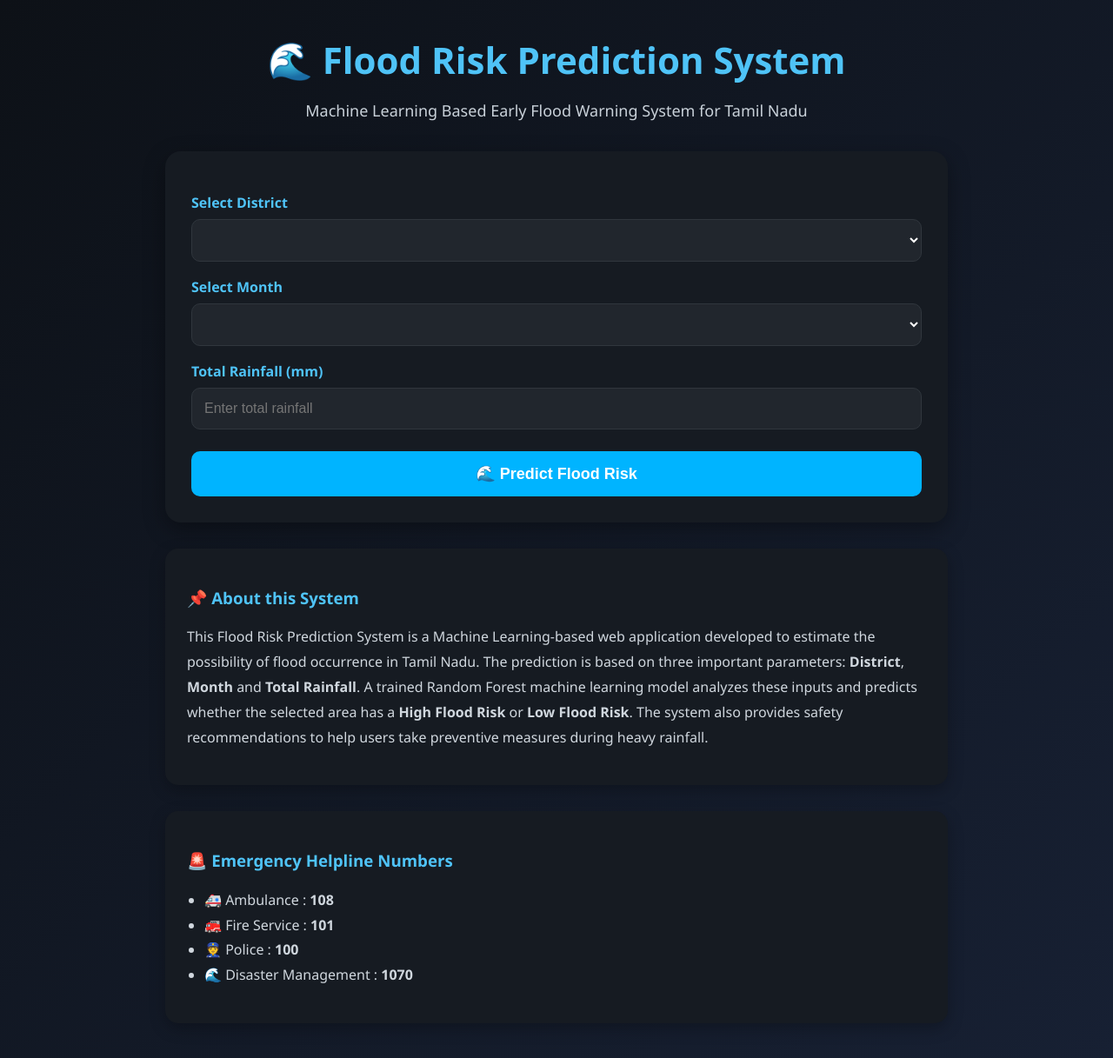
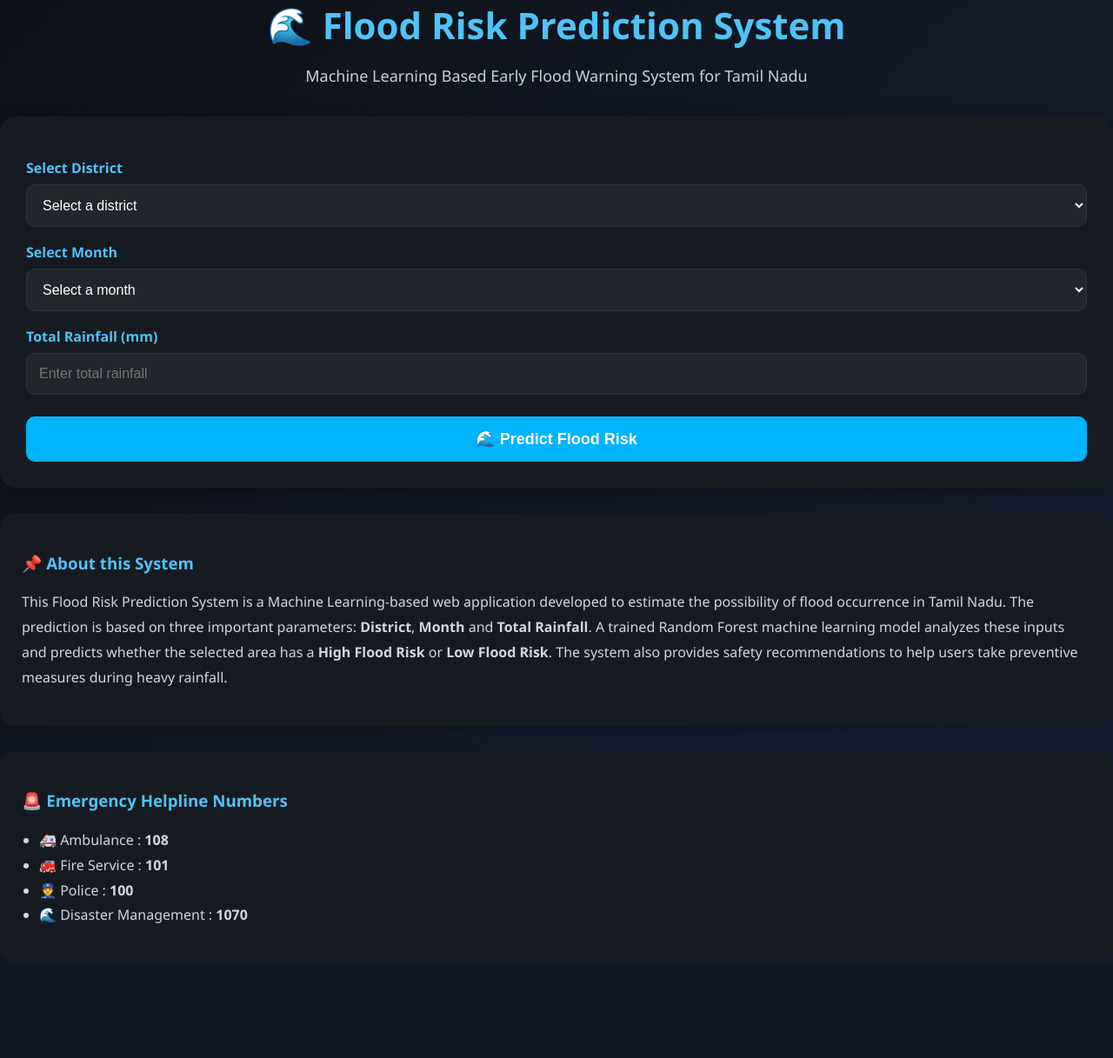
Before and after one commit to ritisharanjan10177-netizen/Flood_Risk_Prediction_System0, a Flask app: template app/templates/index.html in a window 1280 px wide. Shown: the whole page at 87% size. After the commit the page ends 1062 px from the top, so only its background shows below. Run offline with Flask 3, Linux system fonts and the light colour scheme; the template is opened without the code that fills it, so the values that code supplies are empty; parts of the project's set-up code (start-up, migrations or seed data) failed here and were passed over.

Commit message:
Update rainfall automation and month selection

```diff
--- a/app/app.py
+++ b/app/app.py
@@ -1,104 +1,429 @@
-from flask import Flask, render_template, request
+from flask import Flask, render_template, request, jsonify
 import joblib
+import csv
+import os
+import re
 
 app = Flask(__name__)
 
-# Load the trained model
+# ---------------------------------------------------
+# LOAD TRAINED MODEL
+# ---------------------------------------------------
+
 model = joblib.load("flood_model.pkl")
 
-# Load encoders
+# ---------------------------------------------------
+# LOAD ENCODERS
+# ---------------------------------------------------
+
 district_encoder = joblib.load("district_encoder.pkl")
+month_encoder = joblib.load("month_encoder.pkl")
 
-# Month names for the dropdown
-month_names = [
-    "January",
-    "February",
-    "March",
-    "April",
-    "May",
-    "June",
-    "July",
-    "August",
-    "September",
-    "October",
-    "November",
-    "December"
-]
 
-# Mapping month names back to numbers
-month_mapping = {
-    "January": 1,
-    "February": 2,
-    "March": 3,
-    "April": 4,
-    "May": 5,
-    "June": 6,
-    "July": 7,
-    "August": 8,
-    "September": 9,
-    "October": 10,
-    "November": 11,
-    "December": 12
-}
+# ---------------------------------------------------
+# MONTH NAME NORMALIZATION
+# ---------------------------------------------------
 
+def normalize_month(month):
+    month = str(month).strip().lower()
+
+    months = {
+        "jan": "january",
+        "january": "january",
+
+        "feb": "february",
+        "february": "february",
+
+        "mar": "march",
+        "march": "march",
+
+        "apr": "april",
+        "april": "april",
+
+        "may": "may",
+
+        "jun": "june",
+        "june": "june",
+
+        "jul": "july",
+        "july": "july",
+
+        "aug": "august",
+        "august": "august",
+
+        "sep": "september",
+        "sept": "september",
+        "september": "september",
+
+        "oct": "october",
+        "october": "october",
+
+        "nov": "november",
+        "november": "november",
+
+        "dec": "december",
+        "december": "december"
+    }
+
+    return months.get(month, month)
+
+
+# ---------------------------------------------------
+# FIND RAINFALL FROM DATASET
+# ---------------------------------------------------
+
+def get_rainfall_from_dataset(district_name, month_name):
+
+    # Dataset location
+    dataset_path = os.path.join(
+        os.path.dirname(os.path.dirname(__file__)),
+        "dataset",
+        "raw_data",
+        "TamilNadu_Rainfall.csv"
+    )
+
+    # If dataset is not found, try the current folder
+    if not os.path.exists(dataset_path):
+
+        dataset_path = os.path.join(
+            os.path.dirname(__file__),
+            "TamilNadu_Rainfall.csv"
+        )
+
+    if not os.path.exists(dataset_path):
+        return None
+
+    district_name = district_name.strip().lower()
+    month_name = normalize_month(month_name)
+
+    rainfall_values = []
+
+    try:
+
+        with open(
+            dataset_path,
+            "r",
+            encoding="utf-8-sig"
+        ) as file:
+
+            reader = csv.DictReader(file)
+
+            if not reader.fieldnames:
+                return None
+
+            columns = reader.fieldnames
+
+            # Find district column
+            district_column = None
+
+            for column in columns:
+
+                clean_column = column.strip().lower()
+
+                if clean_column in [
+                    "district",
+                    "district_name",
+                    "district name"
+                ]:
+
+                    district_column = column
+                    break
+
+            # Find month column
+            month_column = None
+
+            for column in columns:
+
+                clean_column = column.strip().lower()
+
+                if clean_column in [
+                    "month",
+                    "months"
+                ]:
+
+                    month_column = column
+                    break
+
+            if district_column is None:
+                return None
+
+            # ---------------------------------------------------
+            # READ EACH ROW
+            # ---------------------------------------------------
+
+            for row in reader:
+
+                row_district = str(
+                    row.get(district_column, "")
+                ).strip().lower()
+
+                if row_district != district_name:
+                    continue
+
+                # If dataset has a month column
+                if month_column is not None:
+
+                    row_month = normalize_month(
+                        row.get(month_column, "")
+                    )
+
+                    if row_month != month_name:
+                        continue
+
+                # ---------------------------------------------------
+                # FIRST: LOOK FOR TOTAL RAINFALL COLUMN
+                # ---------------------------------------------------
+
+                total_found = False
+
+                for column in columns:
+
+                    clean_column = (
+                        column.strip()
+                        .lower()
+                        .replace(" ", "")
+                        .replace("_", "")
+                    )
+
+                    if (
+                        "total" in clean_column
+                        and "rainfall" in clean_column
+                    ):
+
+                        value = row.get(column, "")
+
+                        try:
+
+                            value = float(
+                                str(value).replace(",", "").strip()
+                            )
+
+                            rainfall_values.append(value)
+                            total_found = True
+
+                        except (ValueError, TypeError):
+                            pass
+
+                        break
+
+                if total_found:
+                    continue
+
+                # ---------------------------------------------------
+                # OTHERWISE ADD DAILY RAINFALL COLUMNS
+                # ---------------------------------------------------
+
+                daily_total = 0.0
+                found_daily_value = False
+
+                for column in columns:
+
+                    clean_column = column.strip().lower()
+
+                    # Match columns such as:
+                    # 1, 2, 3
+                    # day1, day2
+                    # day_1
+                    # 1st, 2nd, 3rd
+
+                    if (
+                        clean_column.isdigit()
+                        or clean_column.startswith("day")
+                        or re.match(
+                            r"^\d+(st|nd|rd|th)$",
+                            clean_column
+                        )
+                    ):
+
+                        try:
+
+                            value = float(
+                                str(row.get(column, ""))
+                                .replace(",", "")
+                                .strip()
+                            )
+
+                            daily_total += value
+                            found_daily_value = True
+
+                        except (ValueError, TypeError):
+                            pass
+
+                if found_daily_value:
+                    rainfall_values.append(daily_total)
+
+        # ---------------------------------------------------
+        # CALCULATE AVERAGE
+        # ---------------------------------------------------
+
+        if rainfall_values:
+
+            average_rainfall = (
+                sum(rainfall_values)
+                / len(rainfall_values)
+            )
+
+            return round(average_rainfall, 2)
+
+    except Exception as error:
+
+        print(
+            "Rainfall dataset error:",
+            error
+        )
+
+    return None
+
+
+# ---------------------------------------------------
+# HOME PAGE
+# ---------------------------------------------------
 
 @app.route("/")
 def home():
+
     return render_template(
         "index.html",
         districts=district_encoder.classes_,
-        months=month_names
+        months=month_encoder.classes_
     )
 
+
+# ---------------------------------------------------
+# AUTOMATIC RAINFALL ROUTE
+# ---------------------------------------------------
+
+@app.route("/get_rainfall")
+def get_rainfall():
+
+    district_name = request.args.get(
+        "district",
+        ""
+    )
+
+    month_name = request.args.get(
+        "month",
+        ""
+    )
+
+    # Keep rainfall blank until both are selected
+
+    if not district_name or not month_name:
+
+        return jsonify({
+            "rainfall": None
+        })
+
+    rainfall = get_rainfall_from_dataset(
+        district_name,
+        month_name
+    )
+
+    return jsonify({
+        "rainfall": rainfall
+    })
+
+
+# ---------------------------------------------------
+# FLOOD PREDICTION
+# ---------------------------------------------------
 
 @app.route("/predict", methods=["POST"])
 def predict():
 
     # Get form values
+
     district_name = request.form["district"]
+
     month_name = request.form["month"]
-    rainfall = float(request.form["rainfall"])
 
-    # Encode district
-    district = district_encoder.transform([district_name])[0]
+    rainfall = float(
+        request.form["rainfall"]
+    )
 
-    # Convert month name to number
-    month = month_mapping[month_name]
+    # Convert names into encoded values
 
-    # Make prediction
-    prediction = model.predict([[district, month, rainfall]])
+    district = district_encoder.transform(
+        [district_name]
+    )[0]
+
+    month = month_encoder.transform(
+        [month_name]
+    )[0]
+
+    # Predict
+
+    prediction = model.predict(
+        [[district, month, rainfall]]
+    )
+
+    # ---------------------------------------------------
+    # HIGH RISK
+    # ---------------------------------------------------
 
     if prediction[0] == 1:
+
         result = "HIGH FLOOD RISK"
+
         status = "high"
 
         advice = [
+
             "Avoid travelling to low-lying areas.",
+
             "Keep emergency contacts ready.",
+
             "Stay updated with official weather alerts.",
+
             "Move to safer locations if required."
+
         ]
 
+    # ---------------------------------------------------
+    # LOW RISK
+    # ---------------------------------------------------
+
     else:
+
         result = "LOW FLOOD RISK"
+
         status = "low"
 
         advice = [
+
             "No immediate flood danger.",
+
             "Continue monitoring weather forecasts.",
+
             "Stay alert during heavy rainfall.",
+
             "Follow local safety advisories."
+
         ]
 
     return render_template(
+
         "index.html",
+
         prediction=result,
+
         status=status,
+
         advice=advice,
+
         districts=district_encoder.classes_,
-        months=month_names
+
+        months=month_encoder.classes_
+
     )
 
 
+# ---------------------------------------------------
+# RUN APPLICATION
+# ---------------------------------------------------
+
 if __name__ == "__main__":
-    app.run(debug=True)
+
+    app.run(
+        debug=True
+    )
--- a/app/templates/index.html
+++ b/app/templates/index.html
@@ -1,16 +1,4 @@
-<!DOCTYPE html>
-<html lang="en">
-<head>
-    <meta charset="UTF-8">
-    <meta name="viewport" content="width=device-width, initial-scale=1.0">
-    <title>Flood Risk Prediction System</title>
-
 <link rel="stylesheet" href="{{ url_for('static', filename='style.css') }}">
-</head>
-
-<body>
-
-<div class="container">
 
 <div class="header">
     <h1>🌊 Flood Risk Prediction System</h1>
@@ -22,17 +10,32 @@
     <label>Select District</label>
 
     <select name="district" required>
+        <option value="" disabled selected>Select a district</option>
+
         {% for district in districts %}
         <option value="{{ district }}">{{ district }}</option>
         {% endfor %}
+
     </select>
 
     <label>Select Month</label>
 
     <select name="month" required>
-            {% for month in months %}
-            <option value="{{ month }}">{{ month }}</option>
-            {% endfor %}
+        <option value="" disabled selected>Select a month</option>
+
+        <option value="1">January</option>
+        <option value="2">February</option>
+        <option value="3">March</option>
+        <option value="4">April</option>
+        <option value="5">May</option>
+        <option value="6">June</option>
+        <option value="7">July</option>
+        <option value="8">August</option>
+        <option value="9">September</option>
+        <option value="10">October</option>
+        <option value="11">November</option>
+        <option value="12">December</option>
+
     </select>
 
     <label>Total Rainfall (mm)</label>
@@ -72,7 +75,26 @@
     <h2>{{ prediction }}</h2>
 
     <p><strong>District:</strong> {{ request.form['district'] }}</p>
-        <p><strong>Month:</strong> {{ request.form['month'] }}</p>
+
+    <p><strong>Month:</strong>
+        {% set month_names = {
+            '1': 'January',
+            '2': 'February',
+            '3': 'March',
+            '4': 'April',
+            '5': 'May',
+            '6': 'June',
+            '7': 'July',
+            '8': 'August',
+            '9': 'September',
+            '10': 'October',
+            '11': 'November',
+            '12': 'December'
+        } %}
+
+        {{ month_names.get(request.form['month'], request.form['month']) }}
+    </p>
+
     <p><strong>Rainfall:</strong> {{ request.form['rainfall'] }} mm</p>
 
     <h3>Recommended Actions</h3>
@@ -120,8 +142,3 @@
     </ul>
 
 </div>
-
-</div>
-
-</body>
-</html>
```
Lines whose indentation alone changed are shown as unchanged.
